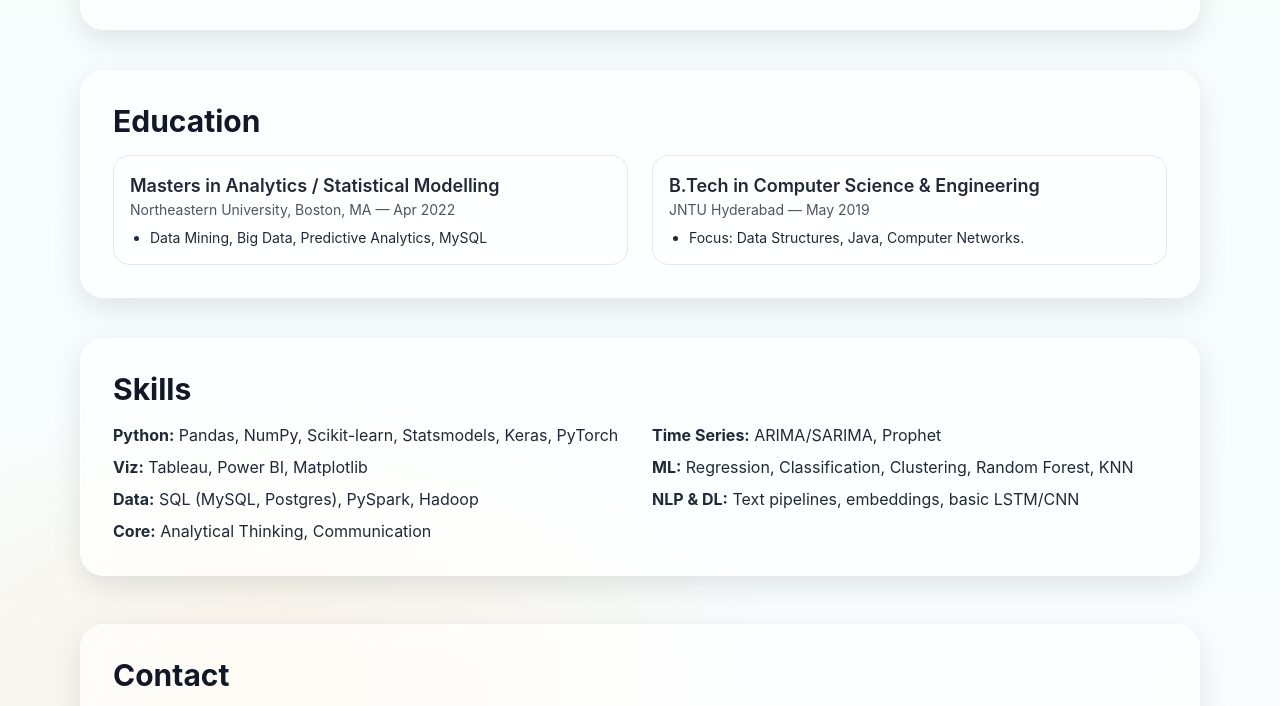
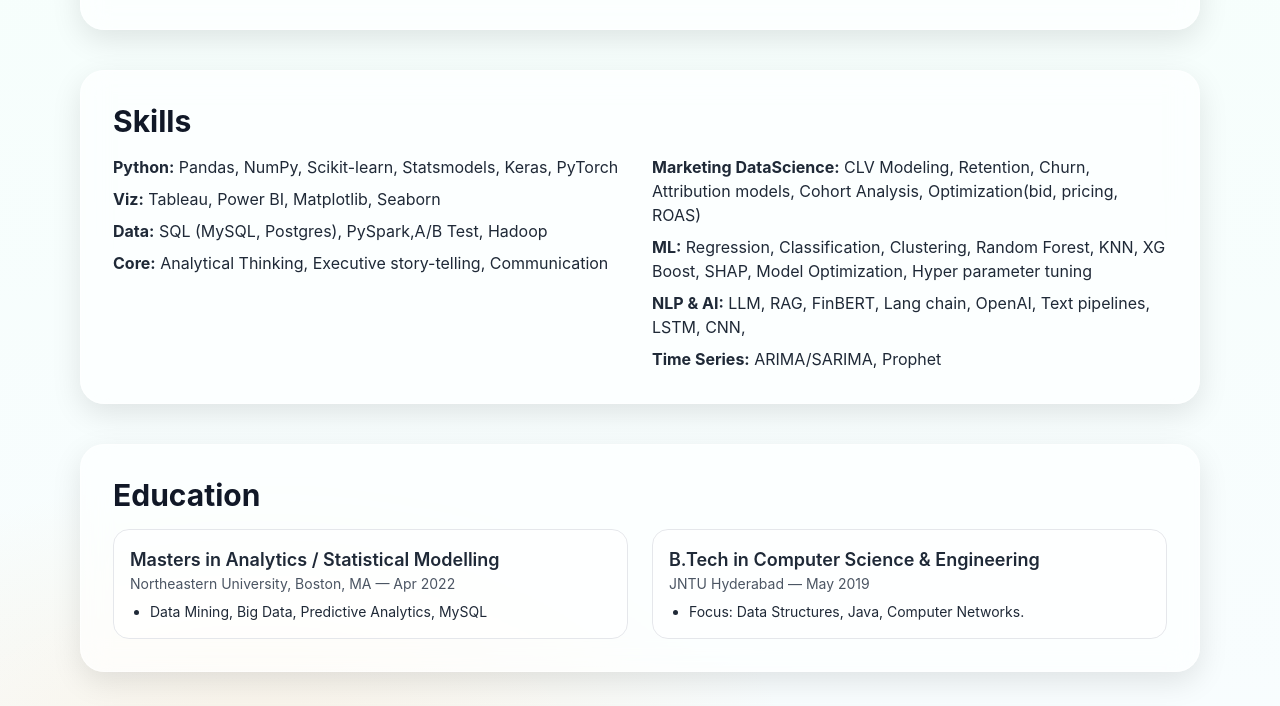
Before and after one commit to spurthip28-bit/Spurthi-Portfolio-, a plain HTML site: page index.html in a window 1280 px wide. Shown: the part 1982-2688 px from the top of the page. Drawn offline with nearby package versions, Linux system fonts and the light colour scheme.

Commit message:
Add skills section with detailed skill sets
Added a new skills section with detailed skills listed.

```diff
--- a/index.html
+++ b/index.html
@@ -253,6 +253,27 @@
     </div>
   </section>
 
+  <!-- SKILLS -->
+  <section id="skills" class="mx-auto max-w-6xl px-4 mt-10">
+    <div class="glass rounded-3xl p-6 md:p-8">
+      <h2 class="text-2xl md:text-3xl font-bold mb-4 text-gray-900">Skills</h2>
+      <div class="grid md:grid-cols-2 gap-6 text-sm md:text-base text-gray-800">
+        <ul class="space-y-2">
+          <li><b>Python:</b> Pandas, NumPy, Scikit-learn, Statsmodels, Keras, PyTorch</li>
+          <li><b>Viz:</b> Tableau, Power BI, Matplotlib, Seaborn</li>
+          <li><b>Data:</b> SQL (MySQL, Postgres), PySpark,A/B Test, Hadoop</li>
+          <li><b>Core:</b> Analytical Thinking, Executive story-telling, Communication</li>
+        </ul>
+        <ul class="space-y-2">
+          <li><b>Marketing DataScience:</b> CLV Modeling, Retention, Churn, Attribution models, Cohort Analysis, Optimization(bid, pricing, ROAS)</li>
+          <li><b>ML:</b> Regression, Classification, Clustering, Random Forest, KNN, XG Boost, SHAP, Model Optimization, Hyper parameter tuning</li>
+          <li><b>NLP & AI:</b> LLM, RAG, FinBERT, Lang chain, OpenAI, Text pipelines, LSTM, CNN,</li>
+          <li><b>Time Series:</b> ARIMA/SARIMA, Prophet</li>
+        </ul>
+      </div>
+    </div>
+  </section>
+
   <!-- EDUCATION -->
   <section id="education" class="mx-auto max-w-6xl px-4 mt-10">
     <div class="glass rounded-3xl p-6 md:p-8">
@@ -276,25 +297,6 @@
     </div>
   </section>
 
-  <!-- SKILLS -->
-  <section id="skills" class="mx-auto max-w-6xl px-4 mt-10">
-    <div class="glass rounded-3xl p-6 md:p-8">
-      <h2 class="text-2xl md:text-3xl font-bold mb-4 text-gray-900">Skills</h2>
-      <div class="grid md:grid-cols-2 gap-6 text-sm md:text-base text-gray-800">
-        <ul class="space-y-2">
-          <li><b>Python:</b> Pandas, NumPy, Scikit-learn, Statsmodels, Keras, PyTorch</li>
-          <li><b>Viz:</b> Tableau, Power BI, Matplotlib</li>
-          <li><b>Data:</b> SQL (MySQL, Postgres), PySpark, Hadoop</li>
-          <li><b>Core:</b> Analytical Thinking, Communication</li>
-        </ul>
-        <ul class="space-y-2">
-          <li><b>Time Series:</b> ARIMA/SARIMA, Prophet</li>
-          <li><b>ML:</b> Regression, Classification, Clustering, Random Forest, KNN</li>
-          <li><b>NLP & DL:</b> Text pipelines, embeddings, basic LSTM/CNN</li>
-        </ul>
-      </div>
-    </div>
-  </section>
 
   <!-- CONTACT -->
   <section id="contact" class="mx-auto max-w-6xl px-4 my-12">
```
